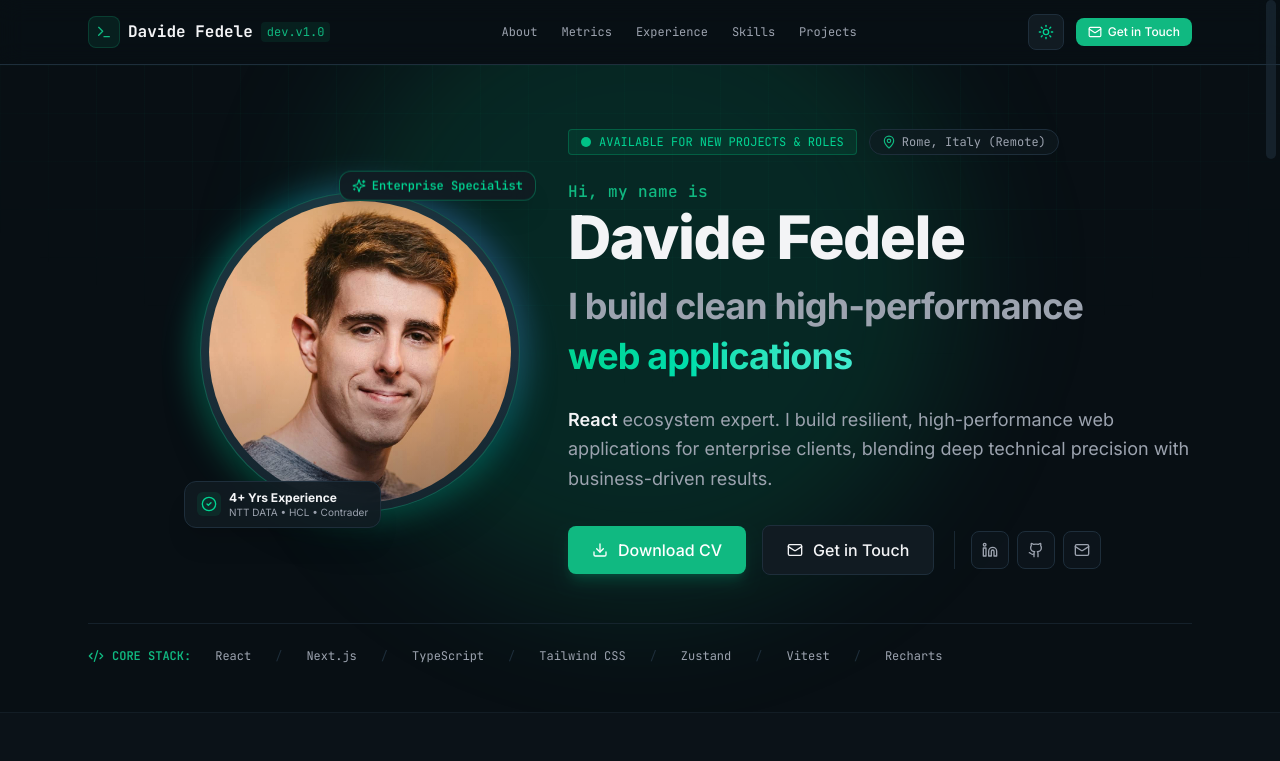
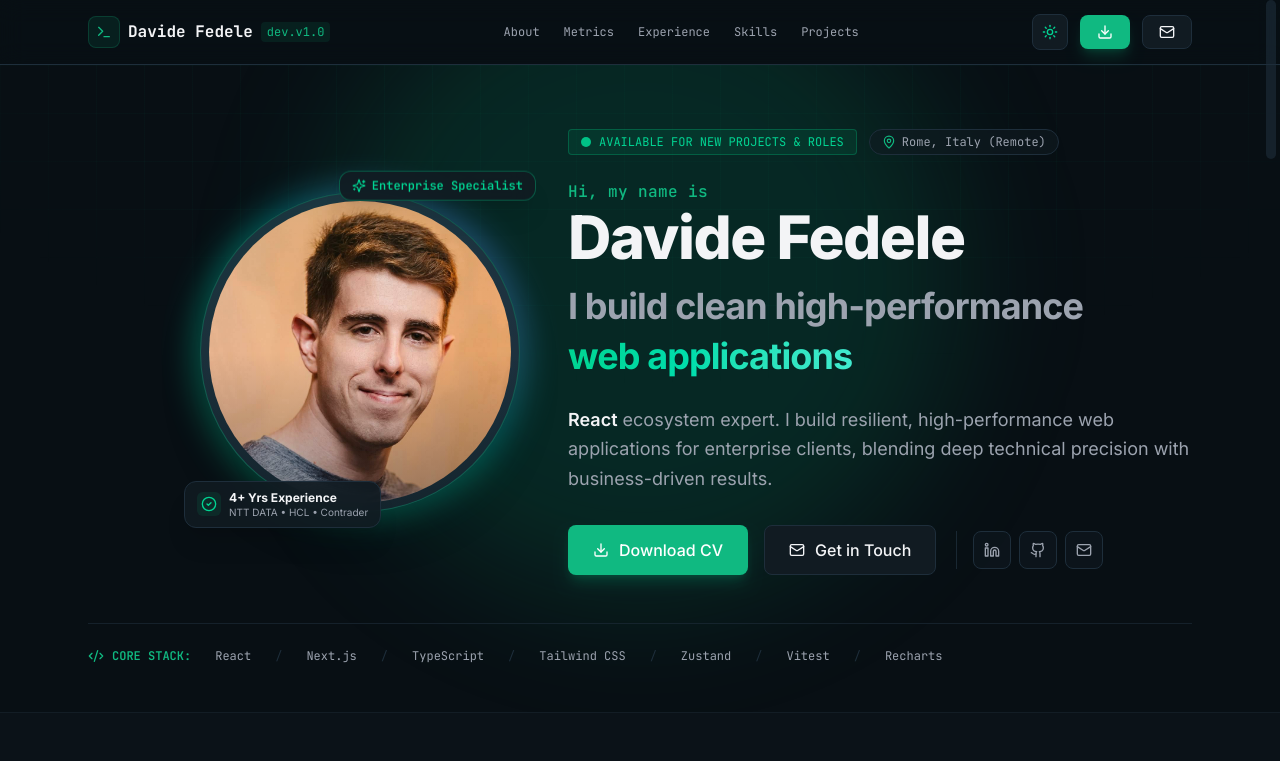
Before and after one commit to davixx95/nextjs-portfolio, a Next.js app: page / in a window 1280 px wide. Shown: the top 761 px of the page. Built offline with nearby package versions, Linux system fonts and the light colour scheme.

Commit message:
Header and button fixes

```diff
--- a/src/components/layout/Header.tsx
+++ b/src/components/layout/Header.tsx
@@ -4,7 +4,7 @@ import { useState, useEffect } from "react";
 import { ThemeToggle } from "@/components/ui/ThemeToggle";
 import { Button } from "@/components/ui/Button";
 import { ContactModal } from "@/components/ui/ContactModal";
-import { Menu, X, Terminal, Mail } from "lucide-react";
+import { Menu, X, Terminal, Mail, Download } from "lucide-react";
 import { motion, AnimatePresence } from "framer-motion";
 
 export function Header() {
@@ -37,15 +37,14 @@ export function Header() {
     const elem = document.getElementById(targetId);
 
     if (elem) {
-      if (isMobileMenuOpen) {
-        // Close menu first, then wait for animation to finish before scrolling
-        setIsMobileMenuOpen(false);
-        setTimeout(() => {
-          elem.scrollIntoView({ behavior: "smooth" });
-        }, 300); // 300ms allows the menu to animate out smoothly
-      } else {
-        elem.scrollIntoView({ behavior: "smooth" });
-      }
+      // Close menu first, then wait for animation to finish before scrolling
+      setIsMobileMenuOpen(false);
+      setTimeout(() => {
+        scroll({
+          behavior: "smooth",
+          top: elem.offsetTop - 64,
+        });
+      }, 300); // 300ms allows the menu to animate out smoothly
     }
   };
 
@@ -74,7 +73,6 @@ export function Header() {
               <a
                 key={link.label}
                 href={link.href}
-                onClick={(e) => handleNavClick(e, link.href)}
                 className="text-xs font-mono text-text-muted hover:text-primary transition-colors"
               >
                 {link.label}
@@ -86,14 +84,24 @@ export function Header() {
           <div className="flex items-center gap-3">
             <ThemeToggle />
 
+            <a href="/resume.pdf" download="Davide_Fedele_Resume.pdf">
+              <Button
+                variant="primary"
+                size="md"
+                className="shadow-lg shadow-emerald-500/20 hover:shadow-emerald-500/35 transition-all"
+                title="Download CV"
+              >
+                <Download className="w-4 h-4" />
+              </Button>
+            </a>
             <Button
-              variant="primary"
-              size="sm"
+              variant="secondary"
+              size="md"
               onClick={() => setIsContactOpen(true)}
               className="hidden sm:inline-flex"
+              title="Get in touch"
             >
-              <Mail className="w-3.5 h-3.5" />
-              <span>Get in Touch</span>
+              <Mail className="w-4 h-4" />
             </Button>
 
             {/* Mobile Menu Toggle */}
@@ -121,7 +129,7 @@ export function Header() {
               transition={{ duration: 0.3, ease: "easeInOut" }}
               className="md:hidden overflow-hidden border-b border-border bg-surface space-y-3 relative z-40 shadow-xl"
             >
-              <nav className="flex flex-col gap-3 px-4 pt-4">
+              <nav className="flex flex-col gap-3 p-4">
                 {navLinks.map((link) => (
                   <a
                     key={link.label}
@@ -133,20 +141,6 @@ export function Header() {
                   </a>
                 ))}
               </nav>
-              <div className="pt-2 border-t border-border px-4 pb-4">
-                <Button
-                  variant="primary"
-                  size="sm"
-                  onClick={() => {
-                    setIsMobileMenuOpen(false);
-                    setIsContactOpen(true);
-                  }}
-                  className="w-full justify-center"
-                >
-                  <Mail className="w-3.5 h-3.5" />
-                  <span>Get in Touch</span>
-                </Button>
-              </div>
             </motion.div>
           )}
         </AnimatePresence>
--- a/src/components/sections/HeroSection.tsx
+++ b/src/components/sections/HeroSection.tsx
@@ -64,7 +64,9 @@ export function HeroSection({ coreStack }: { coreStack: string[] }) {
                   <CheckCircle2 className="w-4 h-4" />
                 </div>
                 <div>
-                  <div className="font-bold text-xs">{yearsExperience}+ Yrs Experience</div>
+                  <div className="font-bold text-xs">
+                    {yearsExperience}+ Yrs Experience
+                  </div>
                   <div className="text-[10px] text-text-muted">
                     NTT DATA • HCL • Contrader
                   </div>
@@ -118,6 +120,7 @@ export function HeroSection({ coreStack }: { coreStack: string[] }) {
                   variant="primary"
                   size="lg"
                   className="shadow-lg shadow-emerald-500/20 hover:shadow-emerald-500/35 transition-all"
+                  title="Download CV"
                 >
                   <Download className="w-4 h-4" />
                   <span>Download CV</span>
@@ -128,6 +131,7 @@ export function HeroSection({ coreStack }: { coreStack: string[] }) {
                 variant="secondary"
                 size="lg"
                 onClick={() => setIsContactOpen(true)}
+                title="Get in touch"
               >
                 <Mail className="w-4 h-4" />
                 <span>Get in Touch</span>
--- a/src/components/ui/Button.tsx
+++ b/src/components/ui/Button.tsx
@@ -19,7 +19,7 @@ export function Button({
 
   const variants = {
     primary:
-      "bg-primary text-white hover:opacity-90 hover:shadow-emerald active:scale-[0.98]",
+      "bg-primary text-white border border-transparent hover:opacity-90 hover:shadow-emerald active:scale-[0.98]",
     secondary:
       "bg-surface text-text-main border border-border hover:border-primary/50 hover:text-primary active:scale-[0.98]",
     outline:
```
